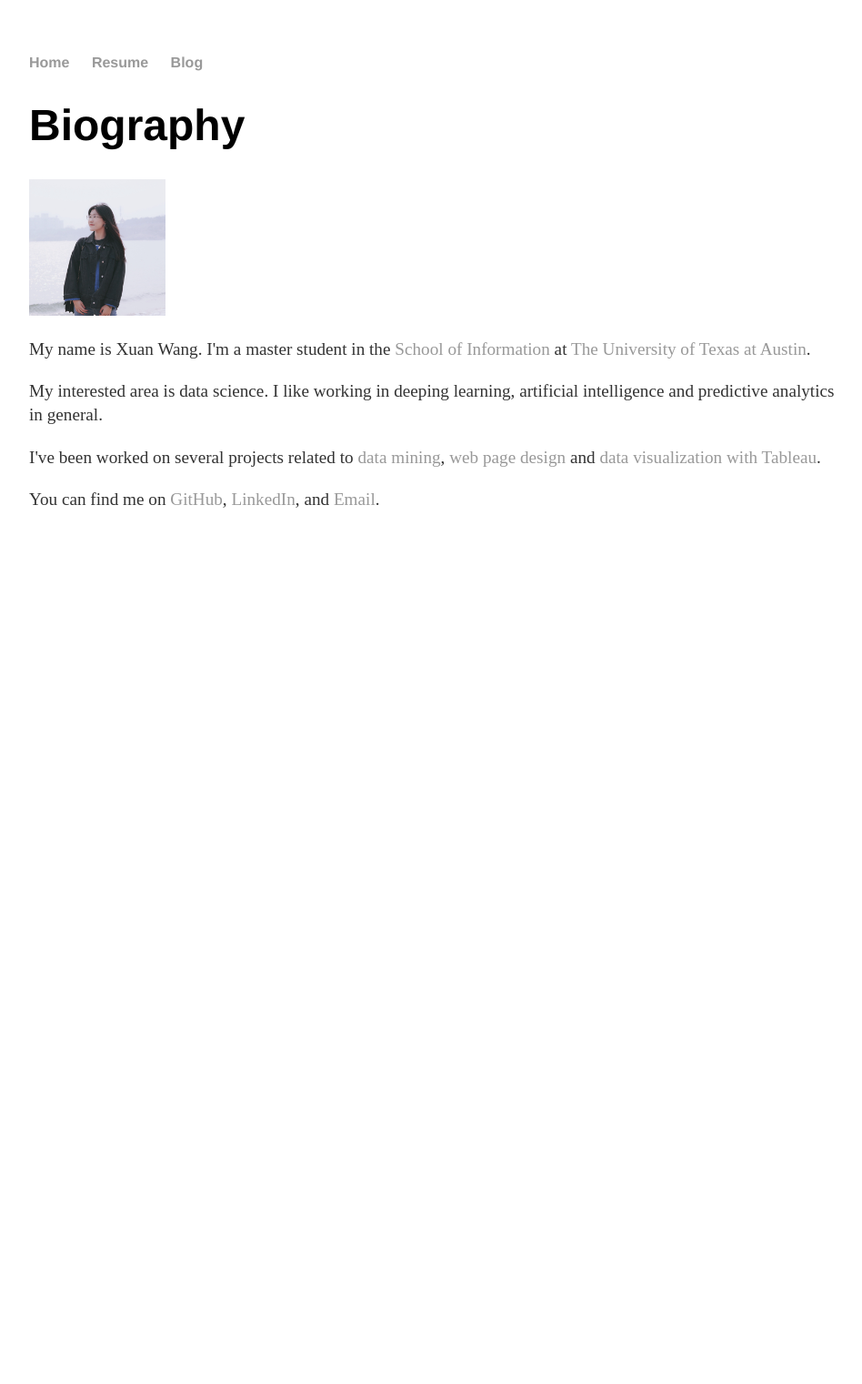
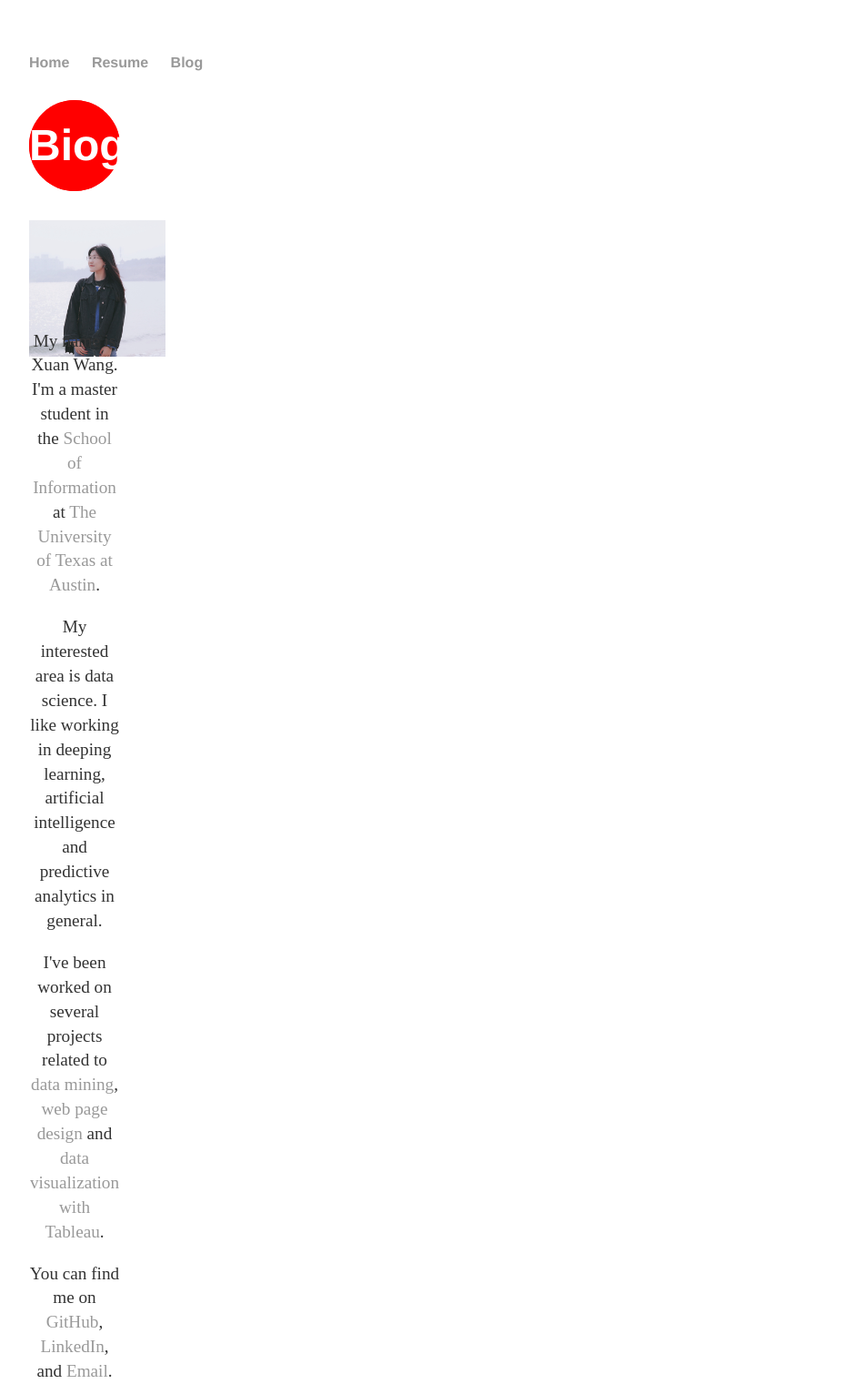
Before and after one commit to xxuanwang-zz/Portfolio, a Jekyll site: the page built from index.html, in a window 1280 px wide. Shown: the whole page at 91% size, without its empty margins (160-1108 px from the left). Built offline with Jekyll 4.4.1, drawn with Linux system fonts in a browser that asks for light colours; before the commit the page ends 900 px from its top, so only the background shows below that.

Commit message:
Update index.html

```diff
--- a/index.html
+++ b/index.html
@@ -6,8 +6,21 @@
   <header>
     <h1>Biography</h1>
   </header>
+  <style>
+    div{
+      width: 100px;
+      height: 100px;
+      line-height: 100px;
+      text-align: center;
+      border-radius: 50px;
+      background: red;
+      color:white;
+    }
+  </style>
   <section id="about">
+    <div>
     <img src="./img/me.jpg" height="150"/>
+    </div>
     <p>
       My name is Xuan Wang. I'm a master student in the <a href="https://www.ischool.utexas.edu/">School of Information</a> at <a href="https://www.utexas.edu/">The University of Texas at Austin</a>.
     </p>
```
